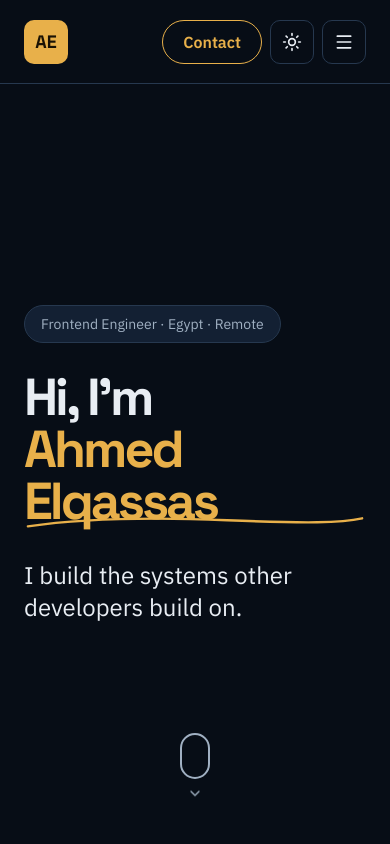
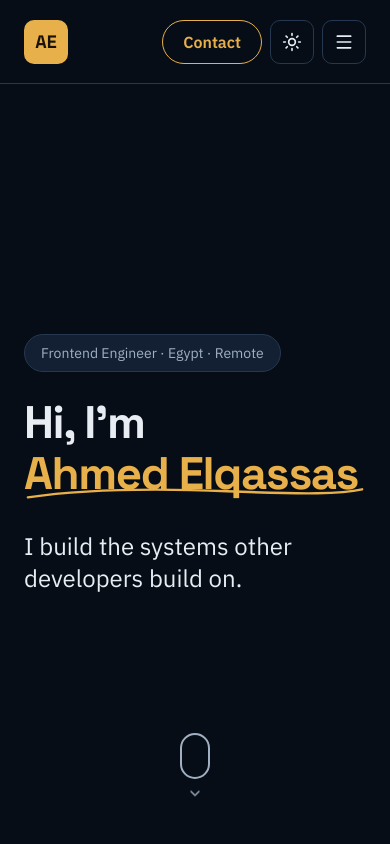
Before and after one commit to Ahmed-Elkassas/portfolio, a Next.js app: page / in a window 390 px wide. Shown: the top 844 px of the page. Built offline with nearby package versions, Linux system fonts and the light colour scheme.

Commit message:
fix: keep hero name on one line on every screen size
Size the h1 from its column width (100cqi / 7.5, the measured 7.33em name width plus margin), capped at 96px, and prevent wrapping, so the underline always matches the name.

```diff
--- a/src/components/sections/hero.tsx
+++ b/src/components/sections/hero.tsx
@@ -17,23 +17,30 @@
           {site.initials}
         </span>
 
-        <div className="relative flex flex-col items-start gap-7">
+        {/* @container: lets the h1 size itself from this column's width (cqi). */}
+        <div className="@container relative flex flex-col items-start gap-7">
           <p className="rounded-full border border-border bg-surface px-4 py-2 text-sm text-muted">
             {home.badge}
           </p>
 
-          <h1 className="text-[52px] leading-none font-bold tracking-[-3px] lg:text-8xl">
+          {/* The name measures 7.33em in Space Grotesk 700 at -0.03em tracking.
+              Dividing the column width (100cqi) by 7.5 makes it always fit on
+              one line; min() caps it at the design's 96px. */}
+          <h1 className="text-[min(6rem,calc(100cqi/7.5))] leading-none font-bold tracking-[-0.03em]">
             {home.greeting}{" "}
-            <span className="block text-accent">{home.name}</span>
-            {/* Hand-drawn underline. Sized in em (720/96, 22/96) so it
-                scales with the name; draws in once on load. */}
+            {/* block = own line; w-fit = only as wide as the name, so the
+                underline inside matches it; nowrap = never two lines. */}
+            <span className="block w-fit mt-1.5 md:mt-0 whitespace-nowrap text-accent">
+              {home.name}
+              {/* Hand-drawn underline: spans the name, pulled up 0.23em
+                  (22/96), draws in once on load. */}
               <svg
                 aria-hidden="true"
                 width="720"
                 height="34"
                 viewBox="0 0 720 34"
                 fill="none"
-              className="mt-[-0.23em] block h-auto w-[7.5em] max-w-full text-accent"
+                className="mt-[-0.23em] block h-auto w-full"
               >
                 <path
                   d="M8 24c110-16 250-20 420-13s240 6 284-4"
@@ -45,9 +52,12 @@
                   className="motion-safe:animate-draw"
                 />
               </svg>
+            </span>
           </h1>
 
-          <p className="max-w-3xl text-2xl text-text md:text-[28px]">{home.hook}</p>
+          <p className="max-w-3xl text-2xl text-text md:text-[28px]">
+            {home.hook}
+          </p>
         </div>
       </div>
 
@@ -56,8 +66,22 @@
         aria-label={home.scrollLabel}
         className="absolute bottom-9 left-1/2 flex h-21 w-14 -translate-x-1/2 flex-col items-center justify-center gap-1 rounded-btn text-muted"
       >
-        <svg aria-hidden="true" width="30" height="46" viewBox="0 0 30 46" fill="none">
-          <rect x="1" y="1" width="28" height="44" rx="14" stroke="currentColor" strokeWidth={2} />
+        <svg
+          aria-hidden="true"
+          width="30"
+          height="46"
+          viewBox="0 0 30 46"
+          fill="none"
+        >
+          <rect
+            x="1"
+            y="1"
+            width="28"
+            height="44"
+            rx="14"
+            stroke="currentColor"
+            strokeWidth={2}
+          />
           <rect
             x="13.5"
             y="9"
@@ -67,7 +91,10 @@
             className="fill-accent motion-safe:animate-scroll-wheel"
           />
         </svg>
-        <ChevronDown aria-hidden="true" className="size-4 motion-safe:animate-nudge" />
+        <ChevronDown
+          aria-hidden="true"
+          className="size-4 motion-safe:animate-nudge"
+        />
       </a>
     </section>
   );
```
Lines whose indentation alone changed are shown as unchanged.
